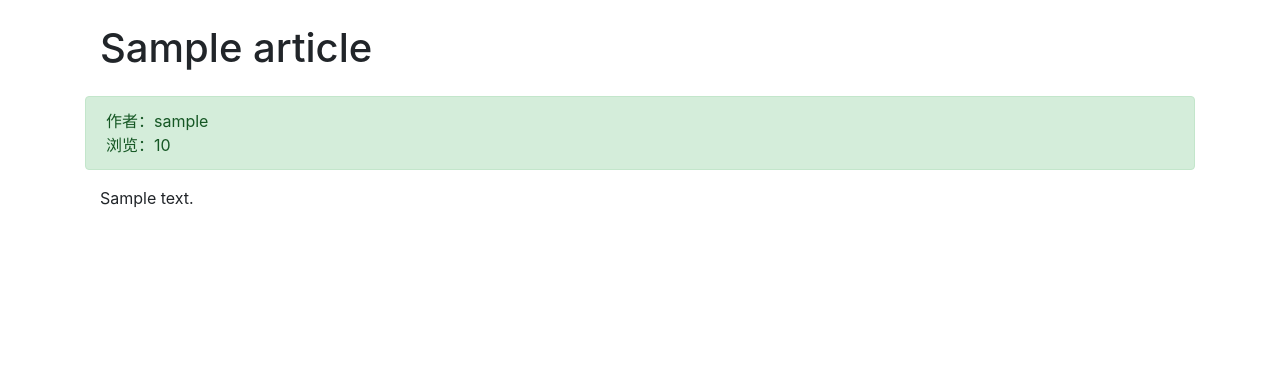
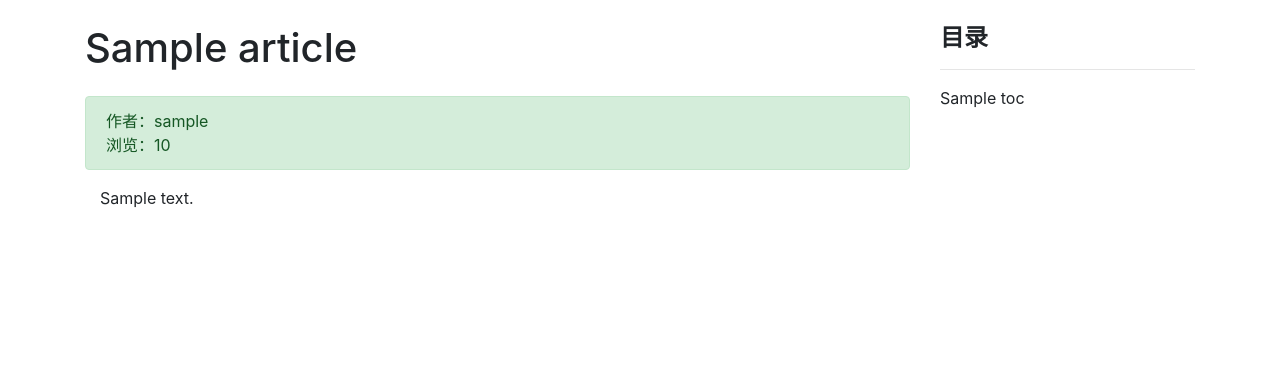
Before and after one commit to OrigionalT/my_blog, a Django app: template templates/articles/detail.html in a window 1280 px wide. Shown: the part 56-425 px from the top of the page. Run offline with Django 3.2, Linux system fonts and the light colour scheme; tables that the repository leaves empty hold one stand-in row (values such as "Sample post"); the template is opened without the code that fills it: values that come from a table or form of the project are taken from there, most other values are stand-ins (such as "Sample title", 1, 10 or a date in 2020); parts of the project's set-up code (start-up, migrations or seed data) failed here and were passed over; some libraries are stand-ins or nearby versions.

Commit message:
文章目录

```diff
--- a/templates/articles/detail.html
+++ b/templates/articles/detail.html
@@ -3,25 +3,20 @@
 {% block title %}
 {% endblock %}
 {% block content %}
+
+    <!-- 文章详情 -->
     <div class="container">
+        <div class="row">
+            <div class="col-9">
                 <!-- 标题及作者 -->
-        <h1 class="col-12 mt-4 mb-4">{{ article.title }}</h1>
-        <div class="col-12 alert alert-success">
+                <h1 class="mt-4 mb-4">{{ article.title }}</h1>
+                <div class="alert alert-success">
                     <div>
                         作者：{{ article.author }}
                         {% if user == article.author %}
-                    · <a href="#" onclick="confirm_delete()">删除文章</a>
-                    · <a href="{% url "articles:article_update" article.id %}">
-                    编辑文章
-                </a>
-                {% endif %}
-            </div>
-            <div>
-                浏览：{{ article.total_views }}
-            </div>
-        </div>
 
-        <!-- 新增一个隐藏的表单 -->
+                            <!-- · <a href="#" onclick="confirm_delete()">删除文章</a> -->
+                            · <a href="#" onclick="confirm_safe_delete()">删除文章</a>
                             <form
                                     style="display:none;"
                                     id="safe_delete"
@@ -31,11 +26,41 @@
                                 {% csrf_token %}
                                 <button type="submit">发送</button>
                             </form>
+                            · <a href="{% url "articles:article_update" article.id %}">编辑文章 </a>
+                        {% endif %}
+                    </div>
+
+                    <div>
+                        浏览：{{ article.total_views }}
+                    </div>
+
+                </div>
 
                 <!-- 文章正文 -->
                 <div class="col-12">
-        {#            body 执行过滤器 渲染成markdown #}
-        <p>{{ article.body | safe }}</p>
+                    <p>{{ article.body|safe }}</p>
+                </div>
+            </div>
+
+            {#        <!-- 新增的目录 -->#}
+            {#        <div class="col-3 mt-4">#}
+            {#            <h4><strong>目录</strong></h4>#}
+            {#            <hr>#}
+            {#            <div>#}
+            {#                {{ toc|safe }}#}
+            {#            </div>#}
+            {#        </div>#}
+            <!-- 目录 -->
+            <div class="col-3 mt-4" id="sidebar" class="sidebar">
+                <div class="sidebar__inner">
+                    <h4><strong>目录</strong></h4>
+                    <hr>
+                    <div>
+                        {{ toc|safe }}
+                    </div>
+                </div>
+            </div>
+
         </div>
     </div>
         {#    <script>#}
@@ -55,6 +80,17 @@
         {#            })#}
         {#        }#}
         {#    </script>#}
+        <style>
+            .sidebar {
+                will-change: min-height;
+            }
+
+            .sidebar__inner {
+                transform: translate(0, 0); /* For browsers don't support translate3d. */
+                transform: translate3d(0, 0, 0);
+                will-change: position, transform;
+            }
+        </style>
         <script>
             function confirm_safe_delete() {
                 layer.open({
```
Also changed, not shown: apps/articles/views.py (+13 -9 lines). Lines whose indentation alone changed are shown as unchanged.
